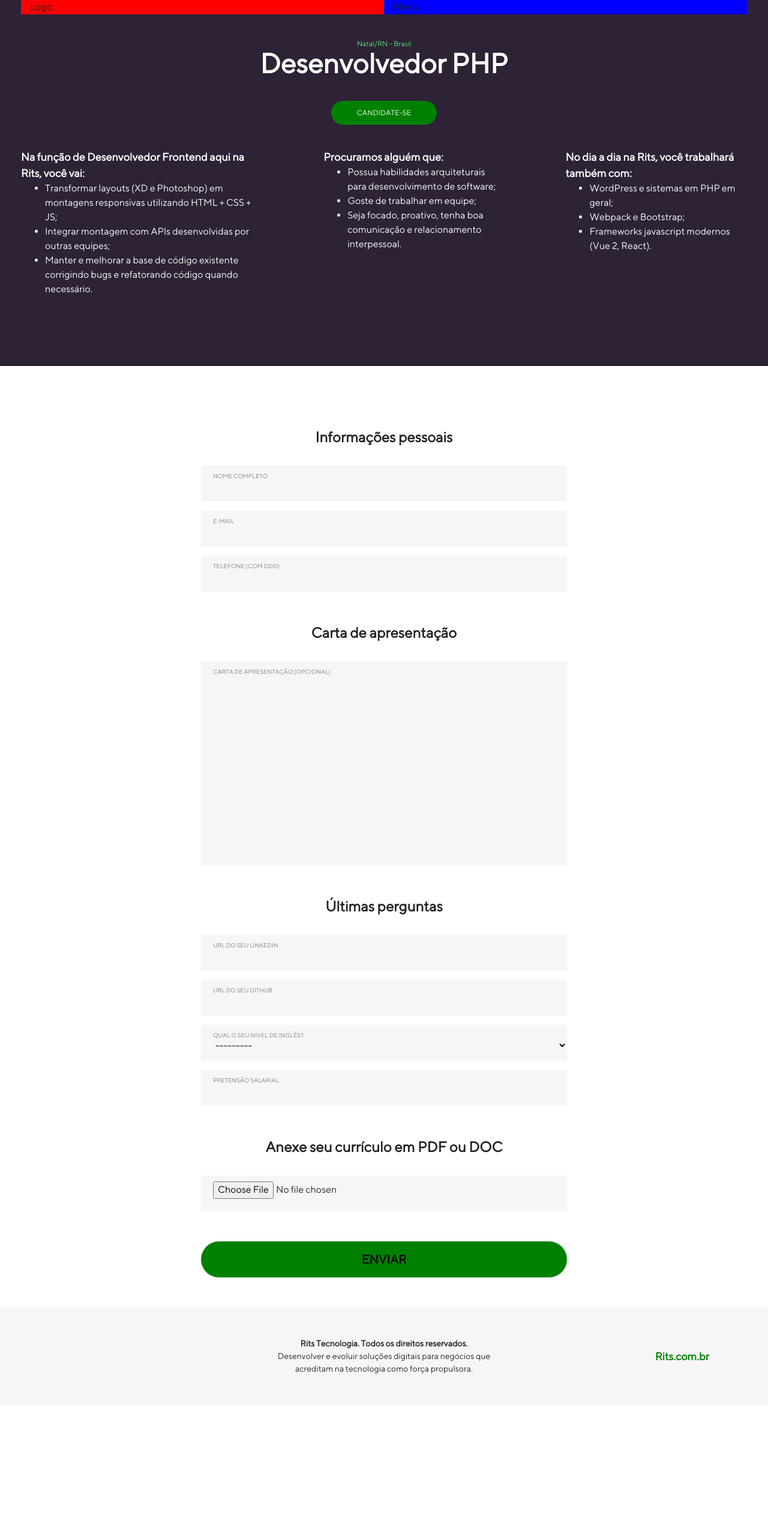
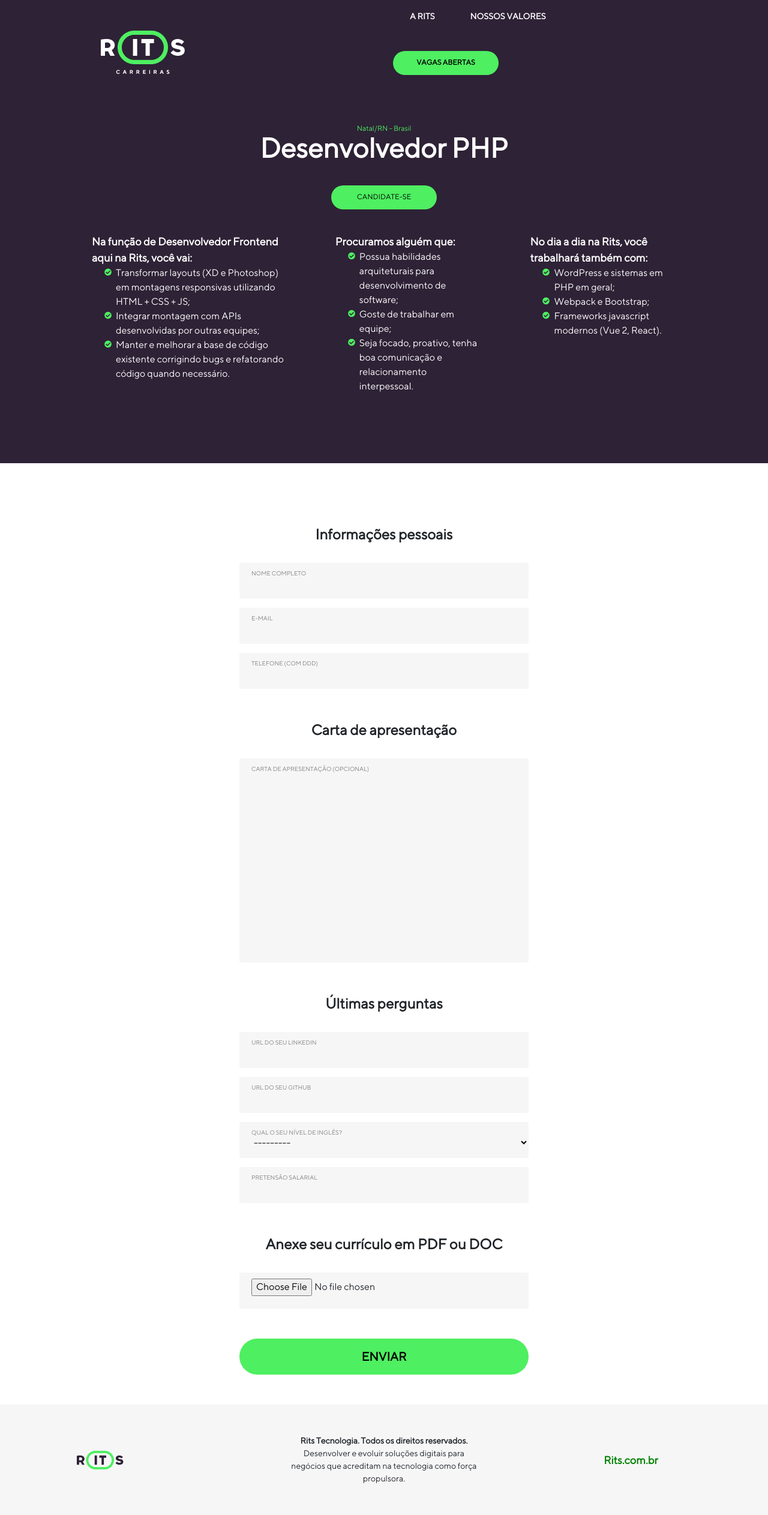
Before and after one commit to viniciuspetch/jobpage_django, a Django app: template website/templates/website/index.html in a window 1280 px wide. Shown: the whole page at 60% size. Before the commit the page ends 2289 px from the top, so only its background shows below. Run offline with Django 3.2, Linux system fonts and the light colour scheme; the template is opened without the code that fills it: values that come from a table or form of the project are taken from there, others are empty; some libraries are stand-ins or nearby versions; some web fonts are replaced.

Commit message:
Header completed

```diff
--- a/website/static/website/style.css
+++ b/website/static/website/style.css
@@ -1,6 +1,10 @@
 @font-face {
     font-family: ttnorms;
     src: url("ttnorms.otf") format("opentype");
+}
+
+ul.check {
+    list-style-image: url('check.png');
 }
 
 .container {
@@ -9,9 +13,38 @@
     padding: 0;
 }
 
+.menu {
+    float: right;
+}
+
+.menu-item {
+    margin: 0 15px;
+    color: white;
+    font-size: 14px;
+    font-weight: 700;
+}
+
+#menu3 {
+    padding: 10px 0 0 0;
+    margin: 40px 0px;
+    font-size: 12px;
+    width: 176px;
+    height: 40px;
+    background-color: #4eef61;
+    color: black;
+    align-items: center;
+    border: 0;
+    border-radius: 100px;
+}
+
+.section-size {
+    max-width: 80%;
+    margin: auto;
+}
+
 #section1 {
     background-color: #2e2236;
-    padding: 0px 50px 100px 50px;
+    padding: 10px 50px 100px 50px;
 }
 
 #section2 {
@@ -21,6 +54,14 @@
 #section3 {
     background-color: #f6f6f7;
     padding: 50px 0;
+}
+
+#header {
+    align-items: center;
+}
+
+#header-right {
+    float: right;
 }
 
 #heading {
@@ -41,11 +82,14 @@
 }
 
 #apply-button {
+    padding: 10px 0 0 0;
     margin: 40px 0px;
     font-size: 12px;
     width: 176px;
     height: 40px;
-    background-color: green;
+    background-color: #4eef61;
+    color: black;
+    align-items: center;
     border: 0;
     border-radius: 100px;
 }
@@ -152,7 +196,7 @@ input[type="number"] {
     width: 100%;
     font-size: 20px;
     font-weight: 800;
-    background-color: green;
+    background-color: #4eef61;
     border: 0;
     border-radius: 100px;
     height: 60px;
--- a/website/templates/website/index.html
+++ b/website/templates/website/index.html
@@ -4,7 +4,6 @@
 <head>
 
 <link href="https://fonts.googleapis.com/css?family=Chilanka&display=swap" rel="stylesheet">
-
     <link rel="stylesheet" href="https://stackpath.bootstrapcdn.com/bootstrap/4.3.1/css/bootstrap.min.css" integrity="sha384-ggOyR0iXCbMQv3Xipma34MD+dH/1fQ784/j6cY/iJTQUOhcWr7x9JvoRxT2MZw1T" crossorigin="anonymous">
     <script src="https://code.jquery.com/jquery-3.3.1.slim.min.js" integrity="sha384-q8i/X+965DzO0rT7abK41JStQIAqVgRVzpbzo5smXKp4YfRvH+8abtTE1Pi6jizo" crossorigin="anonymous"></script>
     <script src="https://cdnjs.cloudflare.com/ajax/libs/popper.js/1.14.7/umd/popper.min.js" integrity="sha384-UO2eT0CpHqdSJQ6hJty5KVphtPhzWj9WO1clHTMGa3JDZwrnQq4sF86dIHNDz0W1" crossorigin="anonymous"></script>
@@ -12,34 +11,32 @@
     <link rel="stylesheet" type="text/css" href="{% static "website/style.css" %}">
     <title>My First HTML</title>
     <meta charset="UTF-8">
-
-    <script>
-    </script>
 </head>
 <body>
     <div class="container">
-        <div id="section1" class="section">
-            <div id="header" class="row justify-content-between">
-                <div id="logo" class="col-sm" style="background-color: red">
-                    Logo
+        <div id="section1">
+            <div class="section-size">
+                <div class="row align-items-center">
+                    <div class="col-6">
+                        <a href=""><img src="{% static "website/logo1.png" %}" alt=""></a>
                     </div>
-                <div id="menu" class="col-sm" style="background-color: blue">
-                    Menu
+                    <div class="col-6">
+                        <div class="menu">
+                            <a href="#" class="btn btn-default menu-item" id="menu1">A RITS</a>
+                            <a href="#" class="btn btn-default menu-item" id="menu2">NOSSOS VALORES</a>
+                            <a href="#" class="btn btn-default menu-item" id="menu3">VAGAS ABERTAS</a>
+                        </div>
                     </div>
                 </div>
                 <div id="heading" class="">
-                <div id="heading-pretitle">
-                    Natal/RN - Brasil
-                </div>
-                <div id="heading-title">
-                    Desenvolvedor PHP
-                </div>
-                <button type="button" class="btn btn-primary" id="apply-button" href="http://google.com">CANDIDATE-SE</button>
+                    <div id="heading-pretitle">Natal/RN - Brasil</div>
+                    <div id="heading-title">Desenvolvedor PHP</div>
+                    <a href="#section2" class="btn btn-default" id="apply-button">CANDIDATE-SE</a>
                 </div>
                 <div id="content" class="row">
                     <div id="column1" class="column col-4">
                         Na função de Desenvolvedor Frontend aqui na Rits, você vai:
-                    <ul>
+                        <ul class="check">
                             <li>Transformar layouts (XD e Photoshop) em montagens responsivas utilizando HTML + CSS + JS;</li>
                             <li>Integrar montagem com APIs desenvolvidas por outras equipes;</li>
                             <li>Manter e melhorar a base de código existente corrigindo bugs e refatorando código quando necessário.</li>
@@ -47,7 +44,7 @@
                     </div>
                     <div id="column2" class="column col-3 offset-1">
                         Procuramos alguém que:
-                    <ul>
+                        <ul class="check">
                             <li>Possua habilidades arquiteturais para desenvolvimento de software; </li>
                             <li>Goste de trabalhar em equipe;</li>
                             <li>Seja focado, proativo, tenha boa comunicação e relacionamento interpessoal.</li>
@@ -55,7 +52,7 @@
                     </div>
                     <div id="column3" class="column col-3 offset-1">
                         No dia a dia na Rits, você trabalhará também com:
-                    <ul>
+                        <ul class="check">
                             <li>WordPress e sistemas em PHP em geral;</li>
                             <li>Webpack e Bootstrap; </li>
                             <li>Frameworks javascript modernos (Vue 2, React).</li>
@@ -63,7 +60,9 @@
                     </div>
                 </div>
             </div>
-        <div id="section2" class="section">
+        </div>
+        <div id="section2">
+            <div class="section-size">
                 <form class="col-6 offset-3" enctype="multipart/form-data" action="{% url 'website:index' %}", method="post" name="candidate_form" onsubmit="return validateForm()" novalidate>
                     {% csrf_token %}
                     <div class="form-heading" id="form-heading-1">Informações pessoais</div>
@@ -158,9 +157,13 @@
                     <input id="submit-button" type="submit" value="ENVIAR"></input>
                 </form>
             </div>
-        <div id="section3" class="section">
+        </div>
+        <div id="section3">
+            <div class="section-size">
                 <div class="row align-items-center">
-                <div class="col-2" id="footer-logo"></div>
+                    <div class="col-2" id="footer-logo">
+                        <a href=""><img src="{% static "website/logo2.png" %}" alt=""></a>
+                    </div>
                     <div class="col-4 offset-2">
                         <div id="footer-desc1">Rits Tecnologia. Todos os direitos reservados.<br></div>
                         <div id="footer-desc2">Desenvolver e evoluir soluções digitais para negócios que acreditam na tecnologia como força propulsora.<br></div>
@@ -170,5 +173,6 @@
             </div>
         </div>
     </div>
+</div>
 </body>
 </html>
```
Lines whose indentation alone changed are shown as unchanged.
